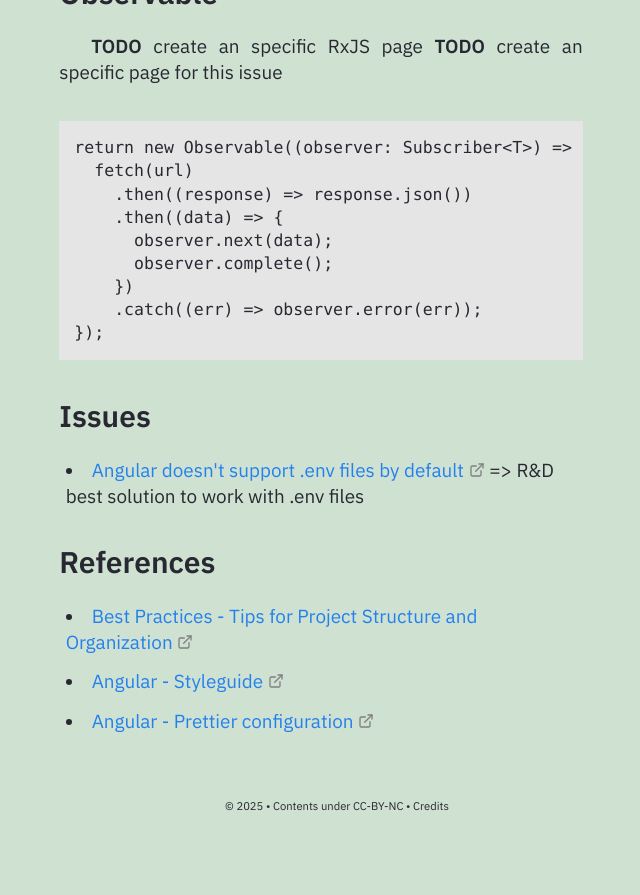
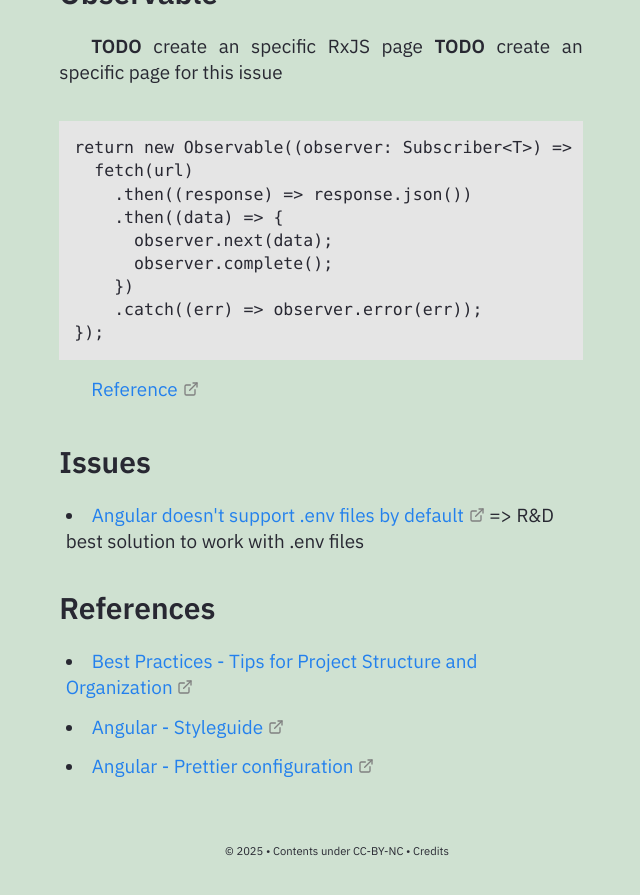
Before and after one commit to Gorzas/gorzas.github.io, a Jekyll site: the page built from _notes/Public/tech/Angular/Angular.md, in a window 1280 px wide and 900 px high, scrolled down 1217 px. Shown: the top 895 px of the window, without its empty margins (319-959 px from the left). Built offline with Jekyll 4.4.1, drawn with Linux system fonts in a browser that asks for light colours; before the commit the page ends 2072 px from its top, so only the background shows below that.

Commit message:
Update Angular.md

````diff
--- a/_notes/Public/tech/Angular/Angular.md
+++ b/_notes/Public/tech/Angular/Angular.md
@@ -47,6 +47,8 @@ return new Observable((observer: Subscriber<T>) => {
 });
 ```
 
+[Reference](https://stackoverflow.com/questions/44877062/how-to-convert-a-fetch-api-response-to-rxjs-observable)
+
 ## Issues
 
 - [Angular doesn't support .env files by default](https://vikky.dev/angular-and-environment-files) => R&D best solution to work with .env files
````
